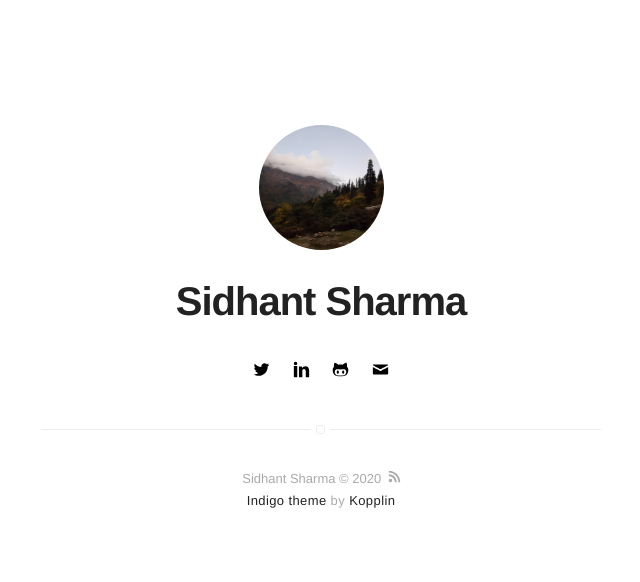
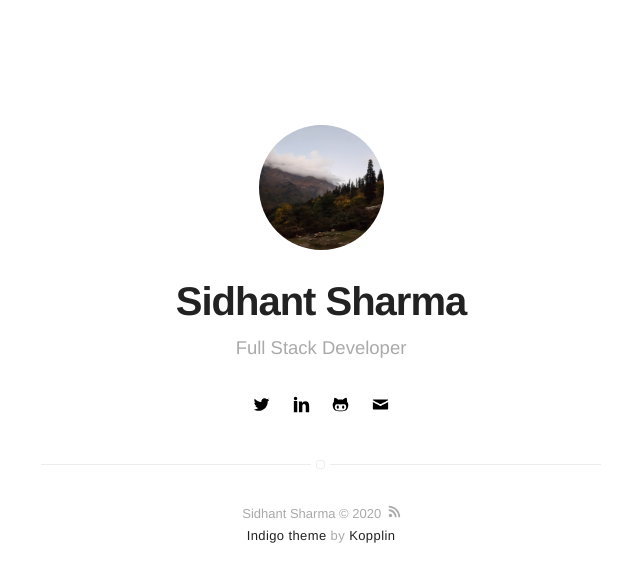
Before and after one commit to sharmasidhant/sharmasidhant.github.io, a Jekyll site: the page built from index.html, in a window 1280 px wide. Shown: the top 582 px of the page, without its empty margins (319-959 px from the left). Built offline with Jekyll 4.4.1, drawn with Linux system fonts in a browser that asks for light colours.

Commit message:
Update _config.yml

```diff
--- a/_config.yml
+++ b/_config.yml
@@ -1,6 +1,6 @@
 # main text of home
 name: Sidhant Sharma
-bio:
+bio: Full Stack Developer
 
 # twitter summary info
 description:
```
